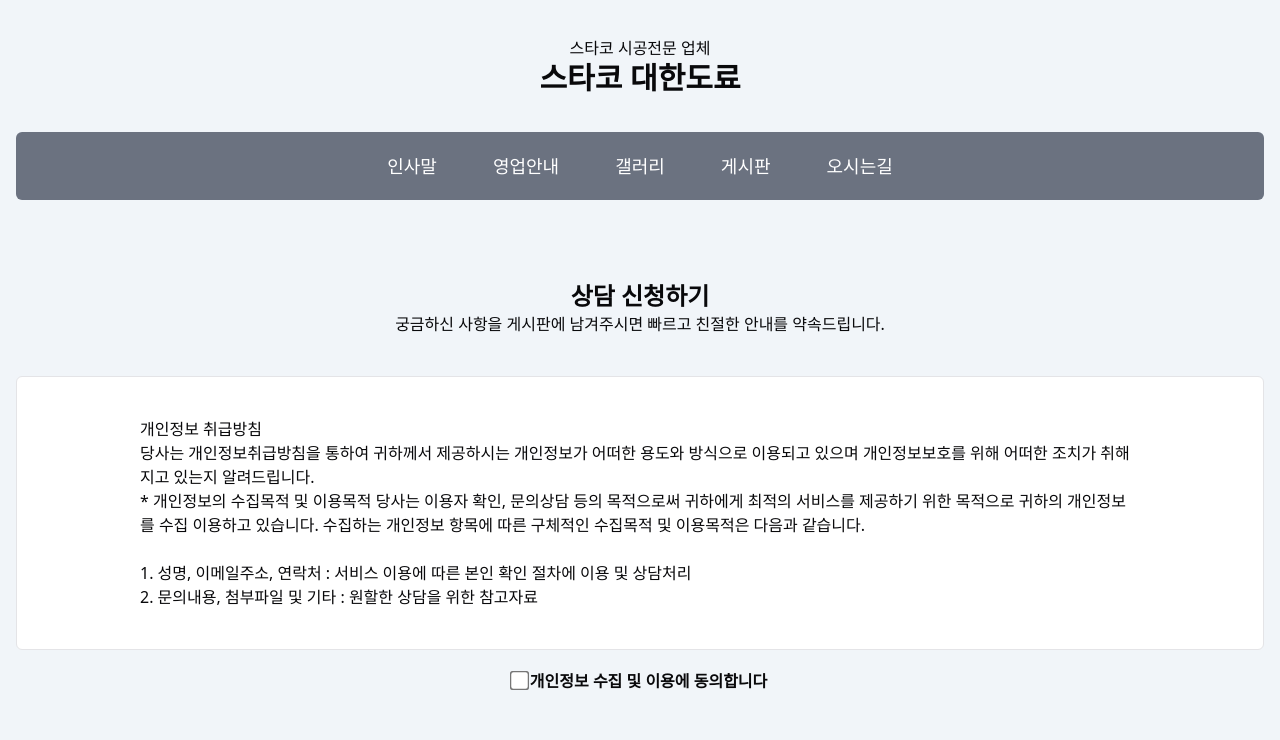
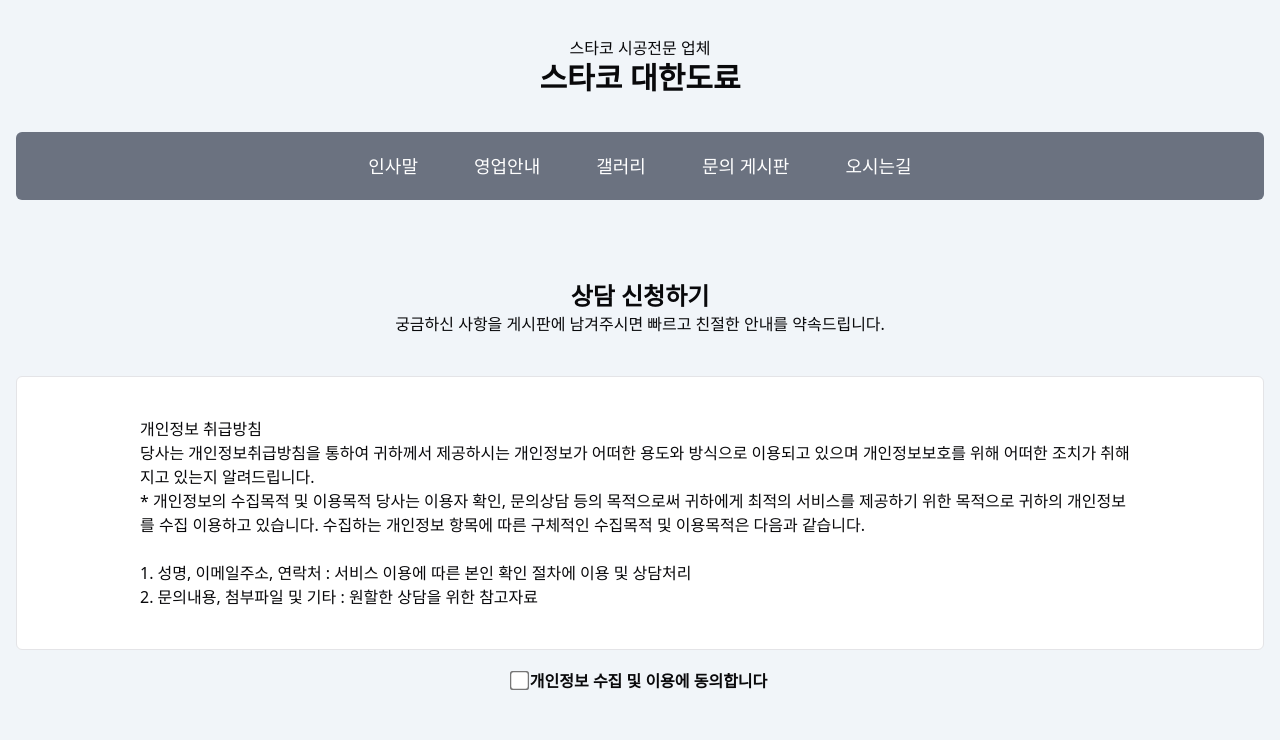
Before and after one commit to hyebinkimsdf/daehanPaint, a Next.js app: page /write in a window 1280 px wide. Shown: the top 740 px of the page. Built offline with nearby package versions, Linux system fonts and the light colour scheme; no server answers; the database is empty.

Commit message:
design: gmb 명 수정

```diff
--- a/app/components/Gnb.tsx
+++ b/app/components/Gnb.tsx
@@ -7,7 +7,7 @@ export function Gnb() {
     { name: "인사말", link: "/about" },
     { name: "영업안내", link: "/business" },
     { name: "갤러리", link: "/gallery" },
-    { name: "게시판", link: "/board" },
+    { name: "문의 게시판", link: "/board" },
     { name: "오시는길", link: "/location" },
   ];
 
```
